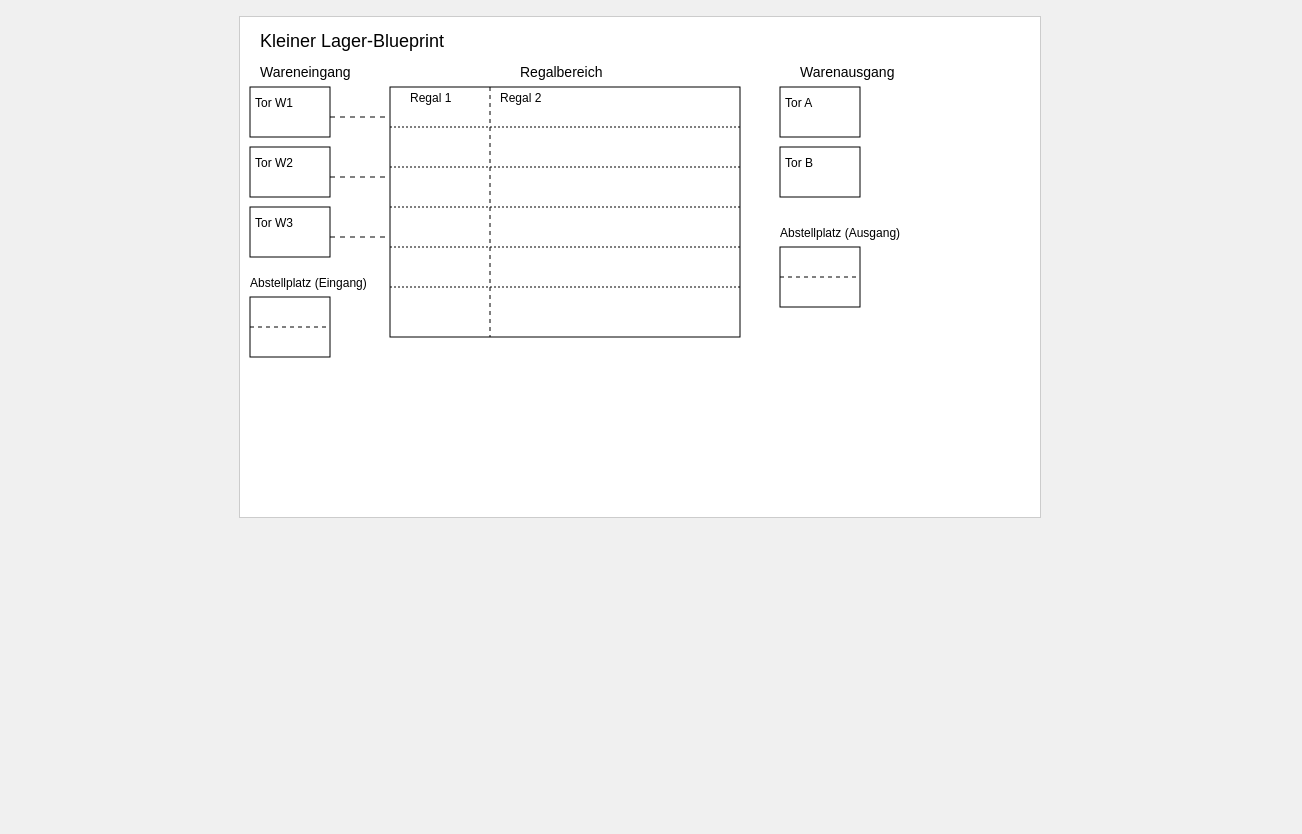
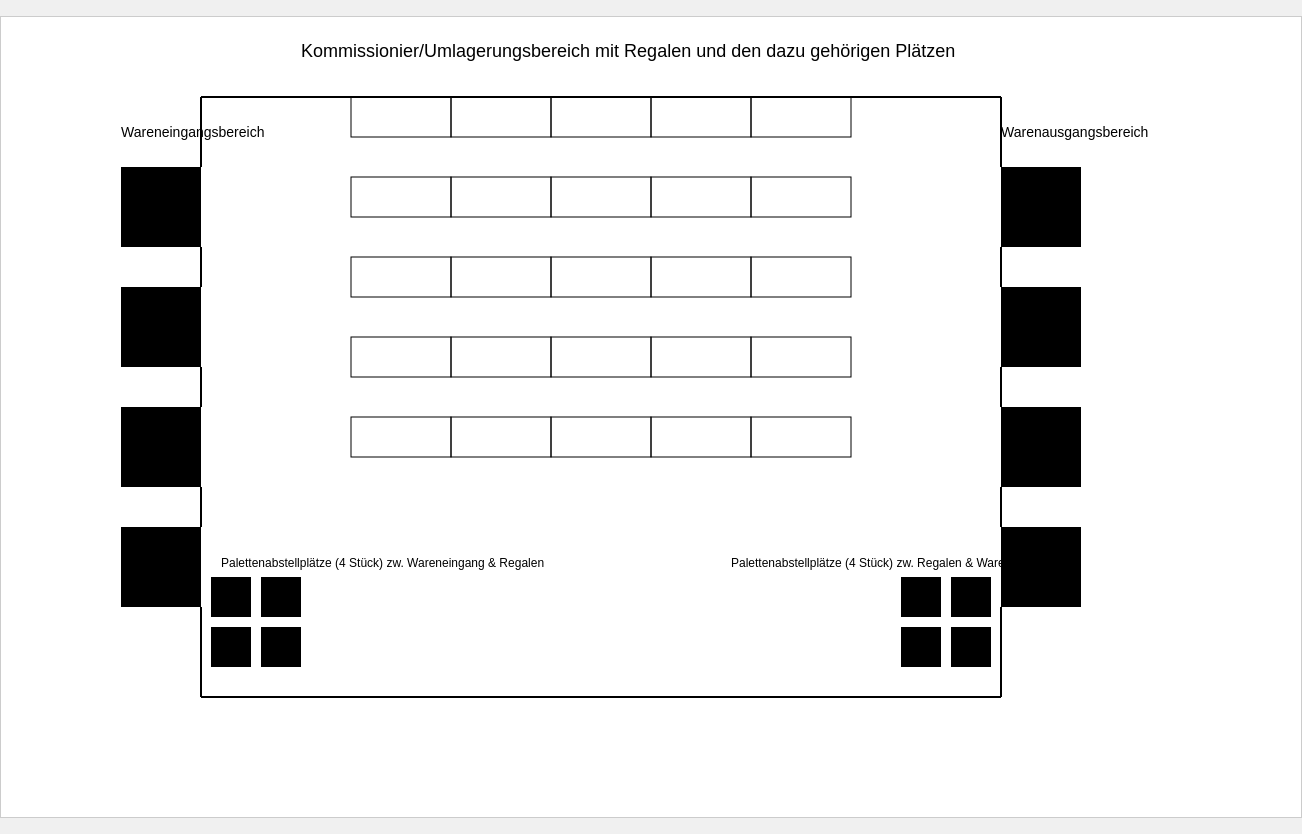
Before and after one commit to kevco329/Lager, a website: page Lagerblueprint.html in a window 1280 px wide. Shown: the whole page, 1302 px wide, since content can reach past the window. Before the commit the page ends 800 px from the top, so only its background shows below. Drawn offline with Linux system fonts and the light colour scheme.

Commit message:
Add files via upload

```diff
--- a/Lagerblueprint.html
+++ b/Lagerblueprint.html
@@ -2,7 +2,7 @@
 <html lang="de">
 <head>
   <meta charset="utf-8" />
-  <title>Verkleinerter Lager-Blueprint</title>
+  <title>Lager-Blueprint mit data-row/data-col</title>
   <style>
     body {
       margin: 0;
@@ -15,100 +15,142 @@
       border: 1px solid #ccc;
       background: #fff;
     }
+    text {
+      font-family: sans-serif;
+    }
   </style>
 </head>
 <body>
 
-<svg id="blueprint" width="800" height="500">
-  <!-- Titel -->
-  <text x="20" y="30" font-size="18" font-family="sans-serif">
-    Kleiner Lager-Blueprint
+<!--
+  SVG-Gesamtgröße 1300×800 (Beispiel).
+  - Obere/untere Rahmenlinie: x=200..1000, y=80..680
+  - Linke Segmentlinie (keine Linie hinter Toren)
+  - Rechte Segmentlinie (keine Linie hinter Toren)
+  - Wareneingangstore links (80×80), Warenausgangstore rechts (80×80)
+  - 5 Regal-Reihen, 5 Felder pro Reihe -> data-row="i", data-col="j"
+  - Palettenplätze unten links und rechts
+-->
+
+<svg id="blueprint" width="1300" height="800">
+
+  <!-- Titel oben -->
+  <text x="300" y="40" font-size="18">
+    Kommissionier/Umlagerungsbereich mit Regalen und den dazu gehörigen Plätzen
   </text>
 
-  <!-- WARNEEINGANG (links) -->
-  <text x="20" y="60" font-size="14" font-family="sans-serif">
-    Wareneingang
+  <!-- Obere Rahmenlinie -->
+  <line x1="200" y1="80" x2="1000" y2="80" stroke="black" stroke-width="2" />
+  <!-- Untere Rahmenlinie -->
+  <line x1="200" y1="680" x2="1000" y2="680" stroke="black" stroke-width="2" />
+
+  <!-- Wareneingangsbereich (links) -->
+  <text x="120" y="120" font-size="14">Wareneingangsbereich</text>
+  <!-- Vier Tore (80×80), rechts bündig an x=200 => also x=120..200 -->
+  <rect x="120" y="150" width="80" height="80" fill="black" />
+  <rect x="120" y="270" width="80" height="80" fill="black" />
+  <rect x="120" y="390" width="80" height="80" fill="black" />
+  <rect x="120" y="510" width="80" height="80" fill="black" />
+
+  <!-- Linke Rahmenlinie in Segmenten (um die Tore herum) -->
+  <line x1="200" y1="80" x2="200" y2="150" stroke="black" stroke-width="2" />
+  <line x1="200" y1="230" x2="200" y2="270" stroke="black" stroke-width="2" />
+  <line x1="200" y1="350" x2="200" y2="390" stroke="black" stroke-width="2" />
+  <line x1="200" y1="470" x2="200" y2="510" stroke="black" stroke-width="2" />
+  <line x1="200" y1="590" x2="200" y2="680" stroke="black" stroke-width="2" />
+
+  <!-- Warenausgangsbereich (rechts) -->
+  <text x="1000" y="120" font-size="14">Warenausgangsbereich</text>
+  <!-- Vier Tore (80×80), links bündig an x=1000 => x=1000..1080 -->
+  <rect x="1000" y="150" width="80" height="80" fill="black" />
+  <rect x="1000" y="270" width="80" height="80" fill="black" />
+  <rect x="1000" y="390" width="80" height="80" fill="black" />
+  <rect x="1000" y="510" width="80" height="80" fill="black" />
+
+  <!-- Rechte Rahmenlinie in Segmenten (um die Tore herum) -->
+  <line x1="1000" y1="80" x2="1000" y2="150" stroke="black" stroke-width="2" />
+  <line x1="1000" y1="230" x2="1000" y2="270" stroke="black" stroke-width="2" />
+  <line x1="1000" y1="350" x2="1000" y2="390" stroke="black" stroke-width="2" />
+  <line x1="1000" y1="470" x2="1000" y2="510" stroke="black" stroke-width="2" />
+  <line x1="1000" y1="590" x2="1000" y2="680" stroke="black" stroke-width="2" />
+
+  <!-- 5 Regal-Reihen, 5 Felder pro Reihe => data-row, data-col -->
+  <!-- Wir machen pro Reihe 5 <rect> je 100 px breit, 40 px hoch.
+       Start x=350, y=80 + (rowIndex)*80 (Beispiel 80 px Abstand).
+  -->
+  <!-- REIHE 1: y=80 (Zeile 1) -->
+  <!-- Felder col=1..5 => x=350,450,550,650,750; y=80 -->
+  <rect x="350" y="80" width="100" height="40" fill="none" stroke="black" data-row="1" data-col="1"/>
+  <rect x="450" y="80" width="100" height="40" fill="none" stroke="black" data-row="1" data-col="2"/>
+  <rect x="550" y="80" width="100" height="40" fill="none" stroke="black" data-row="1" data-col="3"/>
+  <rect x="650" y="80" width="100" height="40" fill="none" stroke="black" data-row="1" data-col="4"/>
+  <rect x="750" y="80" width="100" height="40" fill="none" stroke="black" data-row="1" data-col="5"/>
+
+  <!-- REIHE 2: y=160 (Zeile 2) -->
+  <rect x="350" y="160" width="100" height="40" fill="none" stroke="black" data-row="2" data-col="1"/>
+  <rect x="450" y="160" width="100" height="40" fill="none" stroke="black" data-row="2" data-col="2"/>
+  <rect x="550" y="160" width="100" height="40" fill="none" stroke="black" data-row="2" data-col="3"/>
+  <rect x="650" y="160" width="100" height="40" fill="none" stroke="black" data-row="2" data-col="4"/>
+  <rect x="750" y="160" width="100" height="40" fill="none" stroke="black" data-row="2" data-col="5"/>
+
+  <!-- REIHE 3: y=240 (Zeile 3) -->
+  <rect x="350" y="240" width="100" height="40" fill="none" stroke="black" data-row="3" data-col="1"/>
+  <rect x="450" y="240" width="100" height="40" fill="none" stroke="black" data-row="3" data-col="2"/>
+  <rect x="550" y="240" width="100" height="40" fill="none" stroke="black" data-row="3" data-col="3"/>
+  <rect x="650" y="240" width="100" height="40" fill="none" stroke="black" data-row="3" data-col="4"/>
+  <rect x="750" y="240" width="100" height="40" fill="none" stroke="black" data-row="3" data-col="5"/>
+
+  <!-- REIHE 4: y=320 (Zeile 4) -->
+  <rect x="350" y="320" width="100" height="40" fill="none" stroke="black" data-row="4" data-col="1"/>
+  <rect x="450" y="320" width="100" height="40" fill="none" stroke="black" data-row="4" data-col="2"/>
+  <rect x="550" y="320" width="100" height="40" fill="none" stroke="black" data-row="4" data-col="3"/>
+  <rect x="650" y="320" width="100" height="40" fill="none" stroke="black" data-row="4" data-col="4"/>
+  <rect x="750" y="320" width="100" height="40" fill="none" stroke="black" data-row="4" data-col="5"/>
+
+  <!-- REIHE 5: y=400 (Zeile 5) -->
+  <rect x="350" y="400" width="100" height="40" fill="none" stroke="black" data-row="5" data-col="1"/>
+  <rect x="450" y="400" width="100" height="40" fill="none" stroke="black" data-row="5" data-col="2"/>
+  <rect x="550" y="400" width="100" height="40" fill="none" stroke="black" data-row="5" data-col="3"/>
+  <rect x="650" y="400" width="100" height="40" fill="none" stroke="black" data-row="5" data-col="4"/>
+  <rect x="750" y="400" width="100" height="40" fill="none" stroke="black" data-row="5" data-col="5"/>
+
+  <!-- Palettenabstellplätze unten links (2×2) -->
+  <text x="220" y="550" font-size="12">
+    Palettenabstellplätze (4 Stück) zw. Wareneingang & Regalen
   </text>
+  <rect x="210" y="560" width="40" height="40" fill="black"/>
+  <rect x="260" y="560" width="40" height="40" fill="black"/>
+  <rect x="210" y="610" width="40" height="40" fill="black"/>
+  <rect x="260" y="610" width="40" height="40" fill="black"/>
 
-  <!-- Drei Tore W1, W2, W3 -->
-  <!-- Tor W1 -->
-  <rect x="10" y="70" width="80" height="50" fill="none" stroke="black" />
-  <text x="15" y="90" font-size="12" font-family="sans-serif">Tor W1</text>
-  <!-- Tor W2 -->
-  <rect x="10" y="130" width="80" height="50" fill="none" stroke="black" />
-  <text x="15" y="150" font-size="12" font-family="sans-serif">Tor W2</text>
-  <!-- Tor W3 -->
-  <rect x="10" y="190" width="80" height="50" fill="none" stroke="black" />
-  <text x="15" y="210" font-size="12" font-family="sans-serif">Tor W3</text>
+  <!-- Palettenabstellplätze unten rechts (2×2) -->
+  <text x="730" y="550" font-size="12">
+    Palettenabstellplätze (4 Stück) zw. Regalen & Warenausgang
+  </text>
+  <rect x="900" y="560" width="40" height="40" fill="black"/>
+  <rect x="950" y="560" width="40" height="40" fill="black"/>
+  <rect x="900" y="610" width="40" height="40" fill="black"/>
+  <rect x="950" y="610" width="40" height="40" fill="black"/>
 
-  <!-- Abstellplatz Wareneingang -->
-  <text x="10" y="270" font-size="12" font-family="sans-serif">
-    Abstellplatz (Eingang)
-  </text>
-  <rect x="10" y="280" width="80" height="60" fill="none" stroke="black" />
-  <line x1="10" y1="310" x2="90" y2="310" stroke="black" stroke-dasharray="4" />
+  <!-- Optionales Script inline (kleine Demo-Funktion) -->
+  <script>
+    // Hebt ein bestimmtes Regal-Feld hervor
+    function highlightRegalPosition(row, col) {
+      // row, col => z.B. 2,1
+      const selector = '[data-row="' + row + '"][data-col="' + col + '"]';
+      const feld = document.querySelector(selector);
+      if (feld) {
+        feld.setAttribute("stroke", "red");
+        feld.setAttribute("stroke-width", "3");
+      }
+    }
 
-  <!-- Fahrweg zum Regalbereich (gestrichelt) -->
-  <line x1="90" y1="100" x2="150" y2="100" stroke="black" stroke-dasharray="5,5"/>
-  <line x1="90" y1="160" x2="150" y2="160" stroke="black" stroke-dasharray="5,5"/>
-  <line x1="90" y1="220" x2="150" y2="220" stroke="black" stroke-dasharray="5,5"/>
+    // Beispiel-Aufruf:
+    // highlightRegalPosition(2,1); // Markiert Reihe 2, Feld 1
+    // highlightRegalPosition(3,4); // Markiert Reihe 3, Feld 4
+  </script>
 
-  <!-- REGALBEREICH (mittig) -->
-  <text x="280" y="60" font-size="14" font-family="sans-serif">Regalbereich</text>
-  <!-- Gesamtumriss -->
-  <rect x="150" y="70" width="350" height="250" fill="none" stroke="black" />
-
-  <!-- Zwei Regale: jeweils eine senkrechte Trennung in der Mitte -->
-  <!-- Regal 1 (links), Regal 2 (rechts) durch senkrechte Linie -->
-  <line x1="250" y1="70" x2="250" y2="320" stroke="black" stroke-dasharray="4" />
-
-  <text x="170" y="85" font-size="12" font-family="sans-serif">Regal 1</text>
-  <text x="260" y="85" font-size="12" font-family="sans-serif">Regal 2</text>
-
-  <!-- Horizontallinien in jedem Regal (jede zweite Zeile = Regal-Ebene) -->
-  <!-- Regal 1 -->
-  <line x1="150" y1="110" x2="250" y2="110" stroke="black" stroke-dasharray="2,2"/>
-  <!-- Lücke (kein Strich, Durchgang) -->
-  <line x1="150" y1="150" x2="250" y2="150" stroke="black" stroke-dasharray="2,2"/>
-  <!-- Lücke -->
-  <line x1="150" y1="190" x2="250" y2="190" stroke="black" stroke-dasharray="2,2"/>
-  <!-- Lücke -->
-  <line x1="150" y1="230" x2="250" y2="230" stroke="black" stroke-dasharray="2,2"/>
-  <!-- Lücke -->
-  <line x1="150" y1="270" x2="250" y2="270" stroke="black" stroke-dasharray="2,2"/>
-
-  <!-- Regal 2 -->
-  <line x1="250" y1="110" x2="500" y2="110" stroke="black" stroke-dasharray="2,2"/>
-  <!-- Lücke -->
-  <line x1="250" y1="150" x2="500" y2="150" stroke="black" stroke-dasharray="2,2"/>
-  <!-- Lücke -->
-  <line x1="250" y1="190" x2="500" y2="190" stroke="black" stroke-dasharray="2,2"/>
-  <!-- Lücke -->
-  <line x1="250" y1="230" x2="500" y2="230" stroke="black" stroke-dasharray="2,2"/>
-  <!-- Lücke -->
-  <line x1="250" y1="270" x2="500" y2="270" stroke="black" stroke-dasharray="2,2"/>
-
-  <!-- Warenausgang (rechts) -->
-  <text x="560" y="60" font-size="14" font-family="sans-serif">Warenausgang</text>
-  <!-- Zwei Tore -->
-  <rect x="540" y="70" width="80" height="50" fill="none" stroke="black" />
-  <text x="545" y="90" font-size="12" font-family="sans-serif">Tor A</text>
-  <rect x="540" y="130" width="80" height="50" fill="none" stroke="black" />
-  <text x="545" y="150" font-size="12" font-family="sans-serif">Tor B</text>
-
-  <!-- Abstellplatz Warenausgang -->
-  <text x="540" y="220" font-size="12" font-family="sans-serif">
-    Abstellplatz (Ausgang)
-  </text>
-  <rect x="540" y="230" width="80" height="60" fill="none" stroke="black" />
-  <line x1="540" y1="260" x2="620" y2="260" stroke="black" stroke-dasharray="4" />
 </svg>
-
-<script>
-  function goBack() {
-    alert("Zurück zur Hauptseite - bitte Funktion anpassen!");
-  }
-</script>
 
 </body>
 </html>
```
Also changed, not shown: Lagersimulation.html (+4 -0 lines), Lagersimulation.js (+34 -10 lines), client.js (+34 -78 lines), 1 other file.
